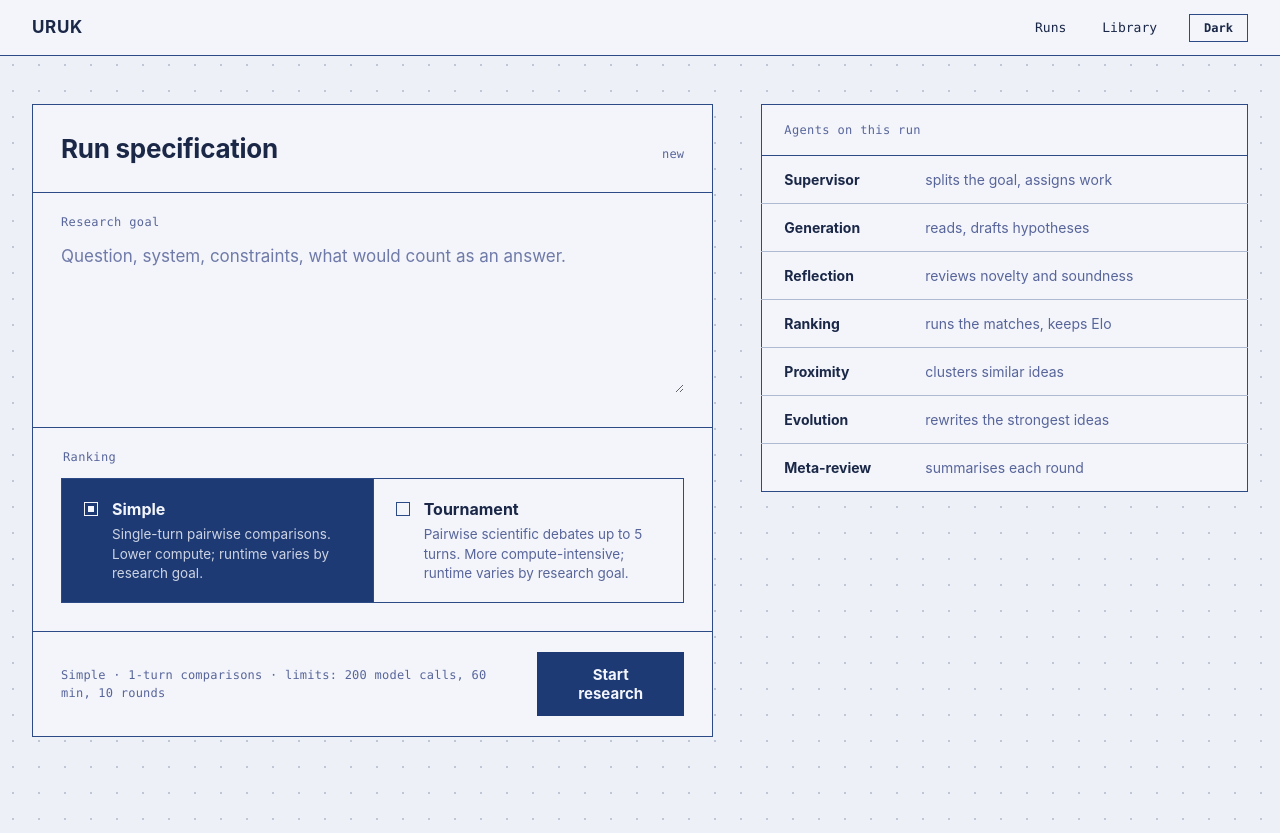
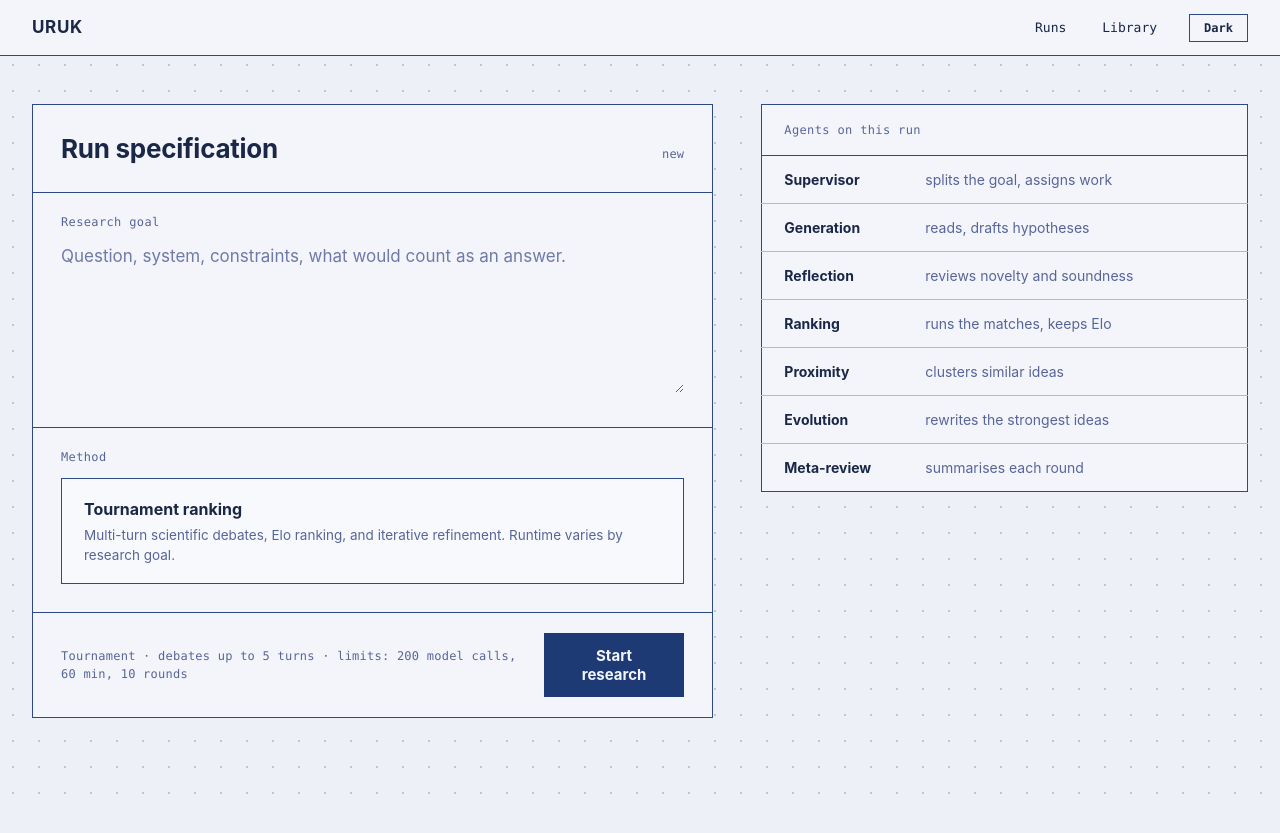
Before and after one commit to dragmakex/uruk, a Next.js app in the folder web/: page /runs/new in a window 1280 px wide. Built offline with nearby package versions, Linux system fonts and the light colour scheme.

Commit message:
fix(web-ui): make tournament the sole ranking method

```diff
--- a/web/app/globals.css
+++ b/web/app/globals.css
@@ -334,102 +334,22 @@ a {
   color: var(--danger-ink);
 }
 
-/* Ranking choice tiles: a real radio group; the checked tile is filled. */
-.choice-grid {
+.ranking-summary {
   display: grid;
-  grid-template-columns: 1fr 1fr;
+  gap: 5px;
+  padding: 18px 22px;
   border: var(--hairline) solid var(--line);
+  background: var(--surface-raised);
 }
 
-.choice {
-  display: grid;
-  grid-template-columns: 14px minmax(0, 1fr);
-  column-gap: 14px;
-  padding: 18px 22px;
-  cursor: pointer;
+.ranking-summary strong {
+  font-size: 16px;
 }
 
-.choice + .choice {
-  border-left: var(--hairline) solid var(--line);
-}
-
-.choice input {
-  position: absolute;
-  width: 1px;
-  height: 1px;
-  margin: -1px;
-  overflow: hidden;
-  clip: rect(0 0 0 0);
-}
-
-/* Square radio mark mirroring the hidden input's checked state. */
-.choice-mark {
-  grid-column: 1;
-  grid-row: 1;
-  width: 14px;
-  height: 14px;
-  margin-top: 5px;
-  border: var(--hairline) solid var(--line);
-  position: relative;
-}
-
-.choice-mark::after {
-  content: "";
-  position: absolute;
-  inset: 3px;
-}
-
-.choice:has(input:checked) .choice-mark {
-  border-color: var(--fill-ink);
-}
-
-.choice:has(input:checked) .choice-mark::after {
-  background: var(--fill-ink);
-}
-
-.choice-name {
-  display: block;
-  grid-column: 2;
-  font-weight: 700;
-  font-size: 16px;
-  margin-bottom: 4px;
-}
-
-.choice-desc {
-  display: block;
-  grid-column: 2;
+.ranking-summary span {
+  color: var(--muted);
   font-size: 13.5px;
   line-height: 1.45;
-  color: var(--muted);
-}
-
-.choice.is-selected {
-  background: var(--fill);
-}
-
-.choice.is-selected .choice-name {
-  color: var(--fill-ink);
-}
-
-.choice.is-selected .choice-desc {
-  color: var(--fill-ink);
-  opacity: 0.82;
-}
-
-.choice:has(input:focus-visible) {
-  outline: 2px solid var(--focus);
-  outline-offset: 2px;
-}
-
-@media (max-width: 640px) {
-  .choice-grid {
-    grid-template-columns: 1fr;
-  }
-
-  .choice + .choice {
-    border-left: 0;
-    border-top: var(--hairline) solid var(--line);
-  }
 }
 
 /* ---------- agent legend (run specification page) ---------- */
--- a/web/components/RunForm.tsx
+++ b/web/components/RunForm.tsx
@@ -12,26 +12,22 @@ const MAX_GOAL_CHARS = 8000;
  * intensive but does not publish fixed per-mode wall-clock durations, so this
  * deliberately states limits rather than an estimated completion time.
  */
-export const BUDGET_NOTES = {
-  simple:
-    "Simple · 1-turn comparisons · limits: 200 model calls, 60 min, 10 rounds",
-  tournament:
-    "Tournament · debates up to 5 turns · limits: 200 model calls, 60 min, 10 rounds",
-} as const;
+export const TOURNAMENT_BUDGET_NOTE =
+  "Tournament · debates up to 5 turns · limits: 200 model calls, 60 min, 10 rounds";
 
 /**
- * The run specification form: research goal plus the ranking choice.
+ * The run specification form: research goal plus the tournament method.
  * Submits `POST /api/runs` and navigates to the live run.
  *
- * Both ranking options keep the Elo tournament; the recorded difference is
- * the comparison debate turn cap (1 for simple, 5 for tournament), which is
- * exactly what the API stores on the run's budget.
+ * Web runs use the paper-style ranking path: pairwise multi-turn scientific
+ * debate, Elo ranking, and iterative refinement. The API stores a five-turn
+ * debate cap on the run's budget.
  */
 export function RunForm() {
   const router = useRouter();
   const goalId = useId();
   const [goal, setGoal] = useState("");
-  const [ranking, setRanking] = useState<"simple" | "tournament">("simple");
+
   const [submitting, setSubmitting] = useState(false);
   const [fieldError, setFieldError] = useState<string | null>(null);
   const [apiError, setApiError] = useState<{ error: string; kind: string } | null>(
@@ -55,7 +51,11 @@ export function RunForm() {
     setSubmitting(true);
 
     try {
-      const runId = await startRun({ goal: question, mode: "campaign", ranking });
+      const runId = await startRun({
+        goal: question,
+        mode: "campaign",
+        ranking: "tournament",
+      });
       router.push(`/runs/${encodeURIComponent(runId)}`);
     } catch (e) {
       if (e instanceof ApiFailure) {
@@ -97,48 +97,19 @@ export function RunForm() {
       </div>
 
       <div className="panel-section">
-        <fieldset style={{ border: 0, padding: 0, margin: 0 }}>
-          <legend className="section-label">Ranking</legend>
-          <div className="choice-grid" role="presentation">
-            <label className={`choice${ranking === "simple" ? " is-selected" : ""}`}>
-              <input
-                type="radio"
-                name="ranking"
-                value="simple"
-                checked={ranking === "simple"}
-                onChange={() => setRanking("simple")}
-              />
-              <span className="choice-mark" aria-hidden="true" />
-              <span className="choice-name">Simple</span>
-              <span className="choice-desc">
-                Single-turn pairwise comparisons. Lower compute; runtime varies
-                by research goal.
-              </span>
-            </label>
-            <label
-              className={`choice${ranking === "tournament" ? " is-selected" : ""}`}
-            >
-              <input
-                type="radio"
-                name="ranking"
-                value="tournament"
-                checked={ranking === "tournament"}
-                onChange={() => setRanking("tournament")}
-              />
-              <span className="choice-mark" aria-hidden="true" />
-              <span className="choice-name">Tournament</span>
-              <span className="choice-desc">
-                Pairwise scientific debates up to 5 turns. More compute-intensive;
-                runtime varies by research goal.
-              </span>
-            </label>
-          </div>
-        </fieldset>
+        <span className="section-label">Method</span>
+        <div className="ranking-summary">
+          <strong>Tournament ranking</strong>
+          <span>
+            Multi-turn scientific debates, Elo ranking, and iterative refinement.
+            Runtime varies by research goal.
+          </span>
+        </div>
       </div>
 
       <div className="panel-foot">
         <span className="micro" aria-live="polite">
-          {BUDGET_NOTES[ranking]}
+          {TOURNAMENT_BUDGET_NOTE}
         </span>
         <button type="submit" className="btn" disabled={submitting}>
           {submitting ? "Starting run" : "Start research"}
```
Also changed, not shown: 1 other file (tests, documents, lock files or other folders).
